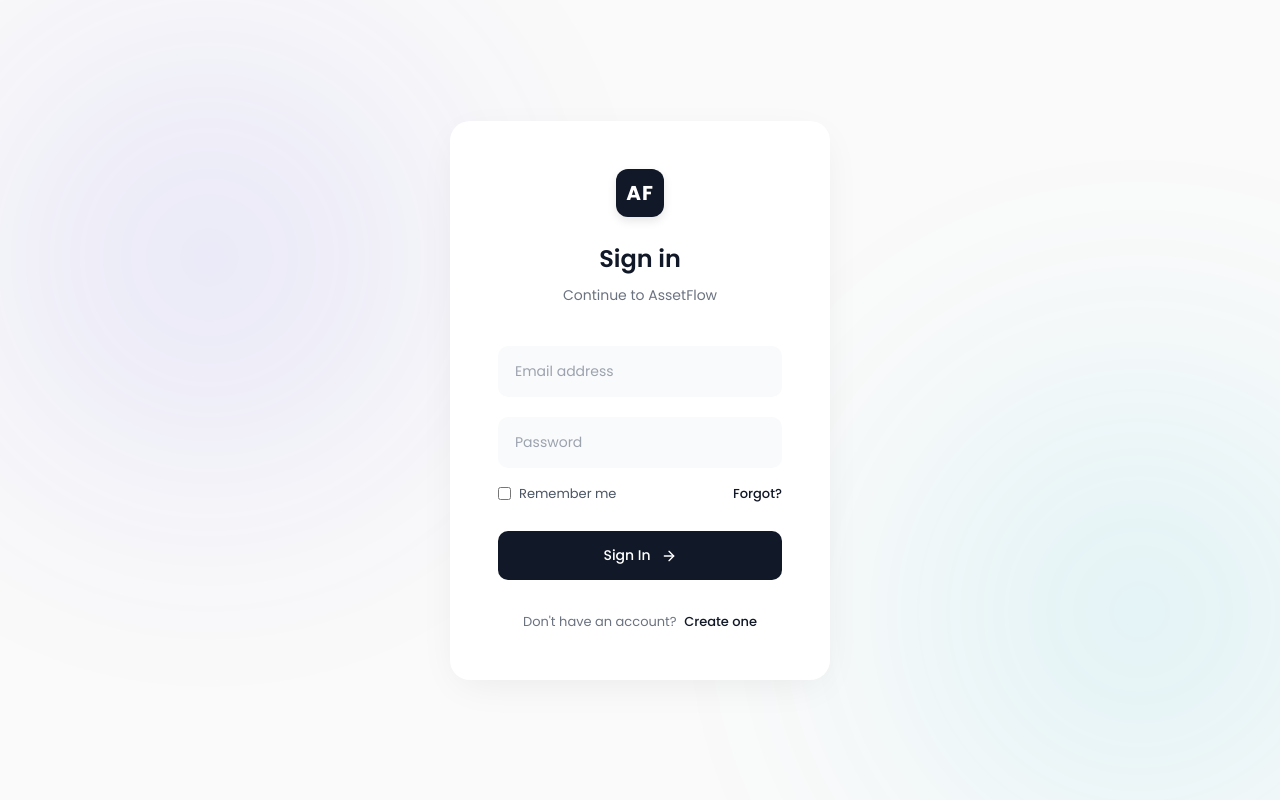
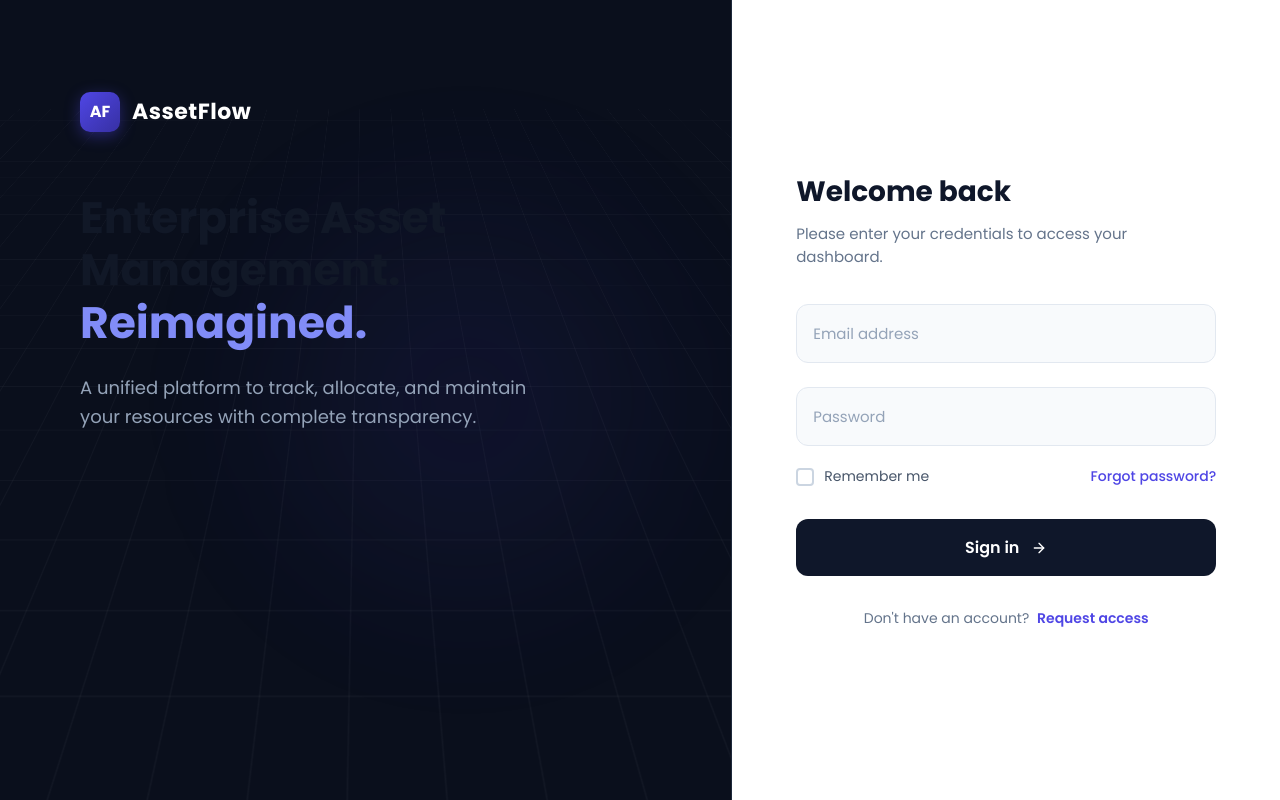
Before and after one commit to prathamvalecha19/assetflow-erp, a React (Vite) app in the folder frontend/: page /login in a window 1280 px wide. Built offline with nearby package versions, Linux system fonts and the light colour scheme.

Commit message:
Update login page to enterprise split-screen premium design

```diff
--- a/frontend/src/pages/Login.css
+++ b/frontend/src/pages/Login.css
@@ -1,289 +1,472 @@
-/* Minimalistic Login Aesthetics */
-.min-login-container {
+/* Premium Enterprise Split Layout */
+.erp-login-wrapper {
+  display: flex;
   min-height: 100vh;
   width: 100vw;
-  background-color: #FAFAFA;
+  font-family: 'Poppins', sans-serif;
+  background: #FFFFFF;
+}
+
+/* ============================
+   LEFT PANEL (Dark & Aesthetic)
+   ============================ */
+.erp-login-left {
+  flex: 1.1;
+  background-color: #0A0F1C;
+  position: relative;
+  overflow: hidden;
+  display: flex;
+  flex-direction: column;
+  justify-content: center;
+  padding: 60px 80px;
+  color: white;
+  border-right: 1px solid #1E293B;
+}
+
+/* Animated Grid Background */
+.erp-grid-bg {
+  position: absolute;
+  top: -50%;
+  left: -50%;
+  right: -50%;
+  bottom: -50%;
+  background-size: 60px 60px;
+  background-image:
+    linear-gradient(to right, rgba(255, 255, 255, 0.03) 1px, transparent 1px),
+    linear-gradient(to bottom, rgba(255, 255, 255, 0.03) 1px, transparent 1px);
+  transform: perspective(600px) rotateX(45deg);
+  animation: gridScroll 20s linear infinite;
+  z-index: 1;
+}
+
+@keyframes gridScroll {
+  0% {
+    transform: perspective(600px) rotateX(45deg) translateY(0);
+  }
+
+  100% {
+    transform: perspective(600px) rotateX(45deg) translateY(60px);
+  }
+}
+
+/* Accent Glow */
+.erp-glow {
+  position: absolute;
+  top: 10%;
+  left: 20%;
+  width: 50vw;
+  height: 50vw;
+  background: radial-gradient(circle, rgba(79, 70, 229, 0.15) 0%, transparent 60%);
+  border-radius: 50%;
+  filter: blur(80px);
+  z-index: 2;
+  animation: pulseGlow 8s ease-in-out infinite alternate;
+}
+
+@keyframes pulseGlow {
+  0% {
+    transform: scale(1);
+    opacity: 0.8;
+  }
+
+  100% {
+    transform: scale(1.1);
+    opacity: 1;
+  }
+}
+
+/* Left Content */
+.left-content-wrapper {
+  position: relative;
+  z-index: 10;
+  max-width: 600px;
+}
+
+.erp-brand-logo {
+  display: flex;
+  align-items: center;
+  gap: 12px;
+  margin-bottom: 60px;
+}
+
+.logo-box {
+  width: 40px;
+  height: 40px;
+  background: linear-gradient(135deg, #4F46E5, #3730A3);
   display: flex;
   justify-content: center;
   align-items: center;
-  position: relative;
-  overflow: hidden;
-  font-family: 'Poppins', sans-serif;
+  border-radius: 10px;
+  font-weight: 700;
+  font-size: 16px;
+  box-shadow: 0 4px 15px rgba(79, 70, 229, 0.4);
 }
 
-/* Subtle Ambient Background Gradients */
-.min-ambient-1,
-.min-ambient-2 {
-  position: absolute;
-  width: 50vw;
-  height: 50vw;
-  border-radius: 50%;
-  filter: blur(120px);
-  z-index: 0;
-  opacity: 0.15;
-  animation: slowPan 15s infinite alternate ease-in-out;
+.erp-brand-logo span {
+  font-size: 22px;
+  font-weight: 700;
+  letter-spacing: 0.5px;
 }
 
-.min-ambient-1 {
-  background: radial-gradient(circle, #4F46E5 0%, transparent 70%);
-  top: -10%;
-  left: -10%;
+.left-hero-text {
+  margin-bottom: 60px;
 }
 
-.min-ambient-2 {
-  background: radial-gradient(circle, #06b6d4 0%, transparent 70%);
-  bottom: -10%;
-  right: -10%;
-  animation-delay: -5s;
+.left-hero-text h1 {
+  font-size: 44px;
+  line-height: 1.2;
+  font-weight: 700;
+  margin-bottom: 24px;
 }
 
-@keyframes slowPan {
-  0% {
-    transform: translate(0, 0) scale(1);
-  }
+.left-hero-text h1 span {
+  color: #818CF8;
+}
 
-  100% {
-    transform: translate(10%, 10%) scale(1.1);
+.left-hero-text p {
+  font-size: 18px;
+  color: #94A3B8;
+  line-height: 1.6;
+  max-width: 450px;
+}
+
+.feature-list {
+  display: flex;
+  flex-direction: column;
+  gap: 32px;
+}
+
+.feature-item {
+  display: flex;
+  align-items: flex-start;
+  gap: 16px;
+  opacity: 0;
+  transform: translateX(-20px);
+  animation: slideRight 0.6s cubic-bezier(0.16, 1, 0.3, 1) forwards;
+}
+
+.fade-in-delay-1 {
+  animation-delay: 0.2s;
+}
+
+.fade-in-delay-2 {
+  animation-delay: 0.4s;
+}
+
+.fade-in-delay-3 {
+  animation-delay: 0.6s;
+}
+
+@keyframes slideRight {
+  to {
+    opacity: 1;
+    transform: translateX(0);
   }
 }
 
-/* Card Styling */
-.min-login-card {
-  width: 100%;
-  max-width: 380px;
-  background: #FFFFFF;
-  padding: 48px;
-  border-radius: 20px;
-  box-shadow: 0 10px 40px -10px rgba(0, 0, 0, 0.08);
-  position: relative;
-  z-index: 10;
-  margin: 20px;
+.feat-icon {
+  width: 48px;
+  height: 48px;
+  background: rgba(255, 255, 255, 0.05);
+  border: 1px solid rgba(255, 255, 255, 0.1);
+  border-radius: 12px;
+  display: flex;
+  justify-content: center;
+  align-items: center;
+  font-size: 20px;
+  color: #818CF8;
 }
 
-/* Intro Animation */
-.fade-up {
+.feature-item h3 {
+  font-size: 16px;
+  font-weight: 600;
+  margin: 0 0 6px 0;
+}
+
+.feature-item p {
+  font-size: 14px;
+  color: #94A3B8;
+  margin: 0;
+}
+
+/* ============================
+   RIGHT PANEL (Minimalist White)
+   ============================ */
+.erp-login-right {
+  flex: 0.9;
+  display: flex;
+  justify-content: center;
+  align-items: center;
+  padding: 40px;
+  background: #FFFFFF;
+}
+
+.login-form-container {
+  width: 100%;
+  max-width: 420px;
+}
+
+.mobile-logo {
+  display: none;
+  margin-bottom: 30px;
+}
+
+.fade-up-form {
   opacity: 0;
   transform: translateY(20px);
-  animation: fadeUpItem 0.8s cubic-bezier(0.16, 1, 0.3, 1) forwards;
+  animation: fadeUp 0.8s cubic-bezier(0.16, 1, 0.3, 1) 0.1s forwards;
 }
 
-@keyframes fadeUpItem {
+@keyframes fadeUp {
   to {
     opacity: 1;
     transform: translateY(0);
   }
 }
 
-.min-login-header {
-  text-align: center;
-  margin-bottom: 40px;
+.form-head {
+  margin-bottom: 36px;
 }
 
-.min-logo {
-  width: 48px;
-  height: 48px;
-  background: #111827;
-  color: white;
-  border-radius: 12px;
-  display: flex;
-  justify-content: center;
-  align-items: center;
+.form-head h2 {
+  font-size: 28px;
   font-weight: 700;
-  font-size: 20px;
-  margin: 0 auto 24px;
-  letter-spacing: 1px;
-  box-shadow: 0 4px 10px rgba(0, 0, 0, 0.1);
+  color: #0F172A;
+  margin: 0 0 10px 0;
 }
 
-.min-login-header h2 {
-  font-size: 24px;
-  font-weight: 600;
-  color: #111827;
-  margin: 0 0 8px 0;
-}
-
-.min-login-header p {
-  font-size: 14px;
-  color: #6B7280;
+.form-head p {
+  font-size: 15px;
+  color: #64748B;
   margin: 0;
 }
 
-/* Error Notice */
-.min-error {
+.erp-error-msg {
   background: #FEF2F2;
   color: #DC2626;
-  padding: 12px;
-  border-radius: 8px;
-  font-size: 13px;
-  text-align: center;
+  border-left: 4px solid #EF4444;
+  padding: 14px 16px;
+  border-radius: 6px;
+  font-size: 14px;
   margin-bottom: 24px;
-  border: 1px solid #FECACA;
-  animation: slipDown 0.3s ease-out;
+  animation: popIn 0.3s ease-out;
 }
 
-@keyframes slipDown {
+@keyframes popIn {
   from {
     opacity: 0;
-    transform: translateY(-5px);
+    transform: scale(0.98);
   }
 
   to {
     opacity: 1;
-    transform: translateY(0);
+    transform: scale(1);
   }
 }
 
-.min-form {
+/* Floating Label Inputs */
+.erp-form {
   display: flex;
   flex-direction: column;
-  gap: 20px;
+  gap: 24px;
 }
 
-/* Inputs */
-.min-input-group {
+.floating-input-group {
   position: relative;
+  background: #F8FAFC;
+  border: 1px solid #E2E8F0;
+  border-radius: 12px;
+  transition: border-color 0.3s;
+  overflow: hidden;
 }
 
-.min-input-group input {
-  width: 100%;
-  padding: 14px 16px;
-  background: #F9FAFB;
-  border: 1px solid transparent;
-  border-radius: 10px;
-  font-size: 14px;
-  color: #111827;
-  outline: none;
-  transition: background 0.3s, box-shadow 0.3s;
+.floating-input-group:focus-within {
+  border-color: #4F46E5;
+  background: #FFFFFF;
 }
 
-.min-input-group input::placeholder {
-  color: #9CA3AF;
-  font-weight: 400;
+.floating-input-group input {
+  width: 100%;
+  padding: 24px 16px 10px 16px;
+  background: transparent;
+  border: none;
+  outline: none;
+  font-size: 15px;
+  color: #0F172A;
+  position: relative;
+  z-index: 2;
 }
 
-.min-input-group input:focus {
-  background: #FFFFFF;
-  box-shadow: 0 2px 10px rgba(0, 0, 0, 0.02);
+.floating-input-group label {
+  position: absolute;
+  left: 16px;
+  top: 50%;
+  transform: translateY(-50%);
+  font-size: 15px;
+  color: #94A3B8;
+  pointer-events: none;
+  transition: all 0.2s cubic-bezier(0.16, 1, 0.3, 1);
+  z-index: 1;
 }
 
-.min-focus-border {
-  position: absolute;
-  bottom: 0;
-  left: 50%;
-  height: 2px;
-  width: 0%;
-  background: #111827;
-  transition: all 0.4s cubic-bezier(0.16, 1, 0.3, 1);
-  border-radius: 0 0 10px 10px;
-  transform: translateX(-50%);
+/* Float label up when active */
+.floating-input-group input:focus~label,
+.floating-input-group input:not(:placeholder-shown)~label {
+  top: 14px;
+  font-size: 11px;
+  color: #4F46E5;
+  font-weight: 600;
 }
 
-.min-input-group input:focus~.min-focus-border {
-  width: 100%;
+/* Subtle focus highlight background */
+.focus-bg {
+  position: absolute;
+  top: 0;
+  left: 0;
+  right: 0;
+  bottom: 0;
+  background: rgba(79, 70, 229, 0.03);
+  opacity: 0;
+  transition: opacity 0.3s;
+  z-index: 0;
 }
 
-/* Options */
-.min-options {
+.floating-input-group:focus-within .focus-bg {
+  opacity: 1;
+}
+
+/* Actions */
+.form-actions {
   display: flex;
   justify-content: space-between;
   align-items: center;
-  font-size: 13px;
+  font-size: 14px;
   margin-top: -4px;
   margin-bottom: 8px;
 }
 
-.min-checkbox {
+.checkbox-wrap {
   display: flex;
   align-items: center;
-  gap: 8px;
-  color: #4B5563;
+  gap: 10px;
+  color: #475569;
   cursor: pointer;
+  position: relative;
 }
 
-.min-checkbox input {
-  accent-color: #111827;
-  cursor: pointer;
+.checkbox-wrap input {
+  position: absolute;
+  opacity: 0;
 }
 
-.min-forgot {
-  color: #111827;
+.chk-box {
+  width: 18px;
+  height: 18px;
+  border: 2px solid #CBD5E1;
+  border-radius: 4px;
+  transition: all 0.2s;
+  display: flex;
+  justify-content: center;
+  align-items: center;
+}
+
+.checkbox-wrap input:checked~.chk-box {
+  background: #4F46E5;
+  border-color: #4F46E5;
+}
+
+.checkbox-wrap input:checked~.chk-box::after {
+  content: '✓';
+  color: white;
+  font-size: 12px;
+  font-weight: bold;
+}
+
+.forgot-link {
+  color: #4F46E5;
   font-weight: 500;
   text-decoration: none;
 }
 
-.min-forgot:hover {
+.forgot-link:hover {
   text-decoration: underline;
 }
 
-/* Button */
-.min-btn {
-  background: #111827;
+/* Submit */
+.erp-submit-btn {
+  background: #0F172A;
   color: white;
   border: none;
-  border-radius: 10px;
-  padding: 14px;
-  font-size: 14px;
-  font-weight: 500;
+  padding: 16px;
+  border-radius: 12px;
+  font-size: 16px;
+  font-weight: 600;
   display: flex;
   justify-content: center;
   align-items: center;
-  gap: 10px;
+  gap: 12px;
   cursor: pointer;
-  transition: transform 0.2s, background 0.3s;
-  position: relative;
+  transition: all 0.2s;
 }
 
-.min-btn:hover:not(:disabled) {
-  background: #1F2937;
+.erp-submit-btn:hover:not(:disabled) {
+  background: #1E293B;
+  box-shadow: 0 4px 15px rgba(0, 0, 0, 0.1);
+  transform: translateY(-1px);
 }
 
-.min-btn:active:not(:disabled) {
-  transform: translateY(1px);
+.btn-arrow {
+  transition: transform 0.2s;
 }
 
-.min-btn:disabled {
-  opacity: 0.8;
-  cursor: not-allowed;
-}
-
-.min-btn-icon {
-  font-size: 16px;
-  transition: transform 0.3s cubic-bezier(0.16, 1, 0.3, 1);
-}
-
-.min-btn:hover .min-btn-icon {
+.erp-submit-btn:hover .btn-arrow {
   transform: translateX(4px);
 }
 
-.min-spinner {
-  width: 16px;
-  height: 16px;
+.btn-loading {
+  opacity: 0.8;
+  cursor: wait;
+}
+
+.btn-spinner {
+  width: 18px;
+  height: 18px;
   border: 2px solid rgba(255, 255, 255, 0.3);
   border-top-color: white;
   border-radius: 50%;
-  animation: spin 0.8s linear infinite;
+  animation: spinner 0.8s linear infinite;
 }
 
-@keyframes spin {
+@keyframes spinner {
   to {
     transform: rotate(360deg);
   }
 }
 
-.min-footer {
+.signup-text {
   text-align: center;
   margin-top: 32px;
-  font-size: 13px;
-  color: #6B7280;
+  font-size: 14px;
+  color: #64748B;
 }
 
-.min-footer a {
-  color: #111827;
-  font-weight: 500;
+.signup-text a {
+  color: #4F46E5;
+  font-weight: 600;
   text-decoration: none;
   margin-left: 4px;
 }
 
-.min-footer a:hover {
+.signup-text a:hover {
   text-decoration: underline;
 }
+
+@media (max-width: 900px) {
+  .erp-login-left {
+    display: none;
+  }
+
+  .mobile-logo {
+    display: flex;
+  }
+}
--- a/frontend/src/pages/Login.jsx
+++ b/frontend/src/pages/Login.jsx
@@ -1,7 +1,7 @@
 import React, { useState } from 'react';
 import { useNavigate } from 'react-router-dom';
 import { login } from '../services/auth';
-import { FiArrowRight } from 'react-icons/fi';
+import { FiArrowRight, FiShield, FiCpu, FiTrendingUp } from 'react-icons/fi';
 import './Login.css';
 
 const Login = () => {
@@ -15,7 +15,6 @@
     e.preventDefault();
     setIsLoading(true);
 
-    // Slight artificial delay to show aesthetic loading animation
     setTimeout(() => {
       if (login(email, password)) {
         navigate('/dashboard');
@@ -27,62 +26,114 @@
   };
 
   return (
-    <div className="min-login-container">
-      {/* Gentle ambient background gradients */}
-      <div className="min-ambient-1"></div>
-      <div className="min-ambient-2"></div>
+    <div className="erp-login-wrapper">
 
-      <div className="min-login-card fade-up">
-        <div className="min-login-header">
-          <div className="min-logo">AF</div>
-          <h2>Sign in</h2>
-          <p>Continue to AssetFlow</p>
+      {/* LEFT PANEL - Premium Visual Section */}
+      <div className="erp-login-left">
+        <div className="erp-grid-bg"></div>
+        <div className="erp-glow"></div>
+
+        <div className="left-content-wrapper">
+          <div className="erp-brand-logo">
+            <div className="logo-box">AF</div>
+            <span>AssetFlow</span>
           </div>
 
-        {error && <div className="min-error">{error}</div>}
+          <div className="left-hero-text">
+            <h1>Enterprise Asset Management. <br /> <span>Reimagined.</span></h1>
+            <p>A unified platform to track, allocate, and maintain your resources with complete transparency.</p>
+          </div>
 
-        <form onSubmit={handleLogin} className="min-form">
-          <div className="min-input-group">
+          <div className="feature-list">
+            <div className="feature-item fade-in-delay-1">
+              <div className="feat-icon"><FiCpu /></div>
+              <div>
+                <h3>Smart Tracking</h3>
+                <p>Real-time visibility across all locations.</p>
+              </div>
+            </div>
+            <div className="feature-item fade-in-delay-2">
+              <div className="feat-icon"><FiShield /></div>
+              <div>
+                <h3>Secure Booking</h3>
+                <p>Role-based authentication & auditing.</p>
+              </div>
+            </div>
+            <div className="feature-item fade-in-delay-3">
+              <div className="feat-icon"><FiTrendingUp /></div>
+              <div>
+                <h3>Predictive Maintenance</h3>
+                <p>Reduce downtime with proactive alerts.</p>
+              </div>
+            </div>
+          </div>
+        </div>
+      </div>
+
+      {/* RIGHT PANEL - Minimalist Form */}
+      <div className="erp-login-right">
+        <div className="login-form-container fade-up-form">
+          <div className="mobile-logo">
+            <div className="logo-box">AF</div>
+          </div>
+
+          <div className="form-head">
+            <h2>Welcome back</h2>
+            <p>Please enter your credentials to access your dashboard.</p>
+          </div>
+
+          {error && <div className="erp-error-msg">{error}</div>}
+
+          <form onSubmit={handleLogin} className="erp-form">
+
+            <div className="floating-input-group">
               <input
                 type="email"
-              placeholder="Email address"
+                id="email"
                 value={email}
                 onChange={(e) => setEmail(e.target.value)}
+                placeholder=" "
                 required
               />
-            <span className="min-focus-border"></span>
+              <label htmlFor="email">Email address</label>
+              <div className="focus-bg"></div>
             </div>
 
-          <div className="min-input-group">
+            <div className="floating-input-group">
               <input
                 type="password"
-              placeholder="Password"
+                id="password"
                 value={password}
                 onChange={(e) => setPassword(e.target.value)}
+                placeholder=" "
                 required
               />
-            <span className="min-focus-border"></span>
+              <label htmlFor="password">Password</label>
+              <div className="focus-bg"></div>
             </div>
 
-          <div className="min-options">
-            <label className="min-checkbox">
+            <div className="form-actions">
+              <label className="checkbox-wrap">
                 <input type="checkbox" />
-              <span>Remember me</span>
+                <span className="chk-box"></span>
+                Remember me
               </label>
-            <a href="#" className="min-forgot">Forgot?</a>
+              <a href="#" className="forgot-link">Forgot password?</a>
             </div>
 
-          <button type="submit" className={`min-btn ${isLoading ? 'loading' : ''}`} disabled={isLoading}>
-            <span>{isLoading ? 'Authenticating...' : 'Sign In'}</span>
-            {!isLoading && <FiArrowRight className="min-btn-icon" />}
-            {isLoading && <div className="min-spinner"></div>}
+            <button type="submit" className={`erp-submit-btn ${isLoading ? 'btn-loading' : ''}`} disabled={isLoading}>
+              <span>{isLoading ? 'Authenticating...' : 'Sign in'}</span>
+              {!isLoading && <FiArrowRight className="btn-arrow" />}
+              {isLoading && <div className="btn-spinner"></div>}
             </button>
           </form>
 
-        <div className="min-footer">
-          Don't have an account? <a href="#">Create one</a>
+          <p className="signup-text">
+            Don't have an account? <a href="#">Request access</a>
+          </p>
         </div>
       </div>
+
     </div>
   );
 };
```
Lines whose indentation alone changed are shown as unchanged.
